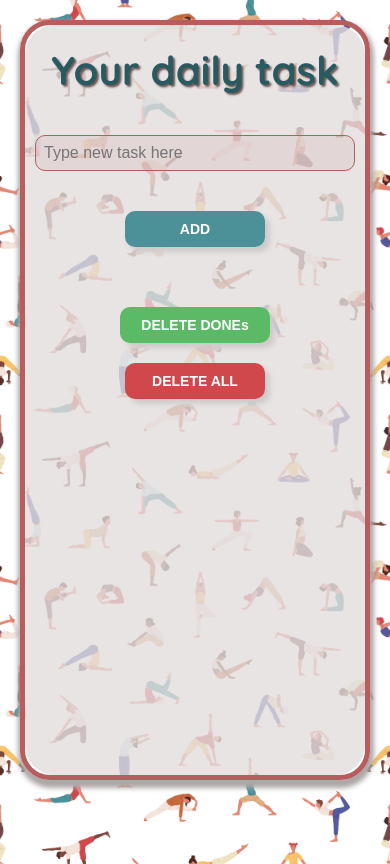
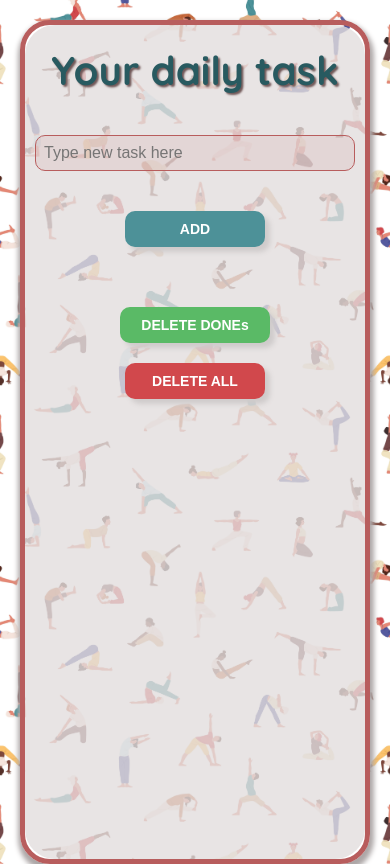
Before and after one commit to nlangerbeins/react-to-do-list, a React (Create React App) app: page / in a window 390 px wide. Built offline with nearby package versions, Linux system fonts and the light colour scheme.

Commit message:
margin changed

```diff
--- a/src/App.css
+++ b/src/App.css
@@ -19,8 +19,8 @@ body {
 
 .wrapper_mobil {
     max-width: 600px;
-    min-height: 90vh;
-    margin: 30px auto;
+    min-height: 100vh;
+    margin: 30px auto 0;
     box-shadow: 1px 5px 5px 3px rgb(173, 167, 167);
     display: flex;
     flex-direction: column;
@@ -151,7 +151,7 @@ li {
     }
 
     .wrapper_mobil {
-        margin: 0 auto 0;
+        margin: 0 auto;
     }
 }
 
```
